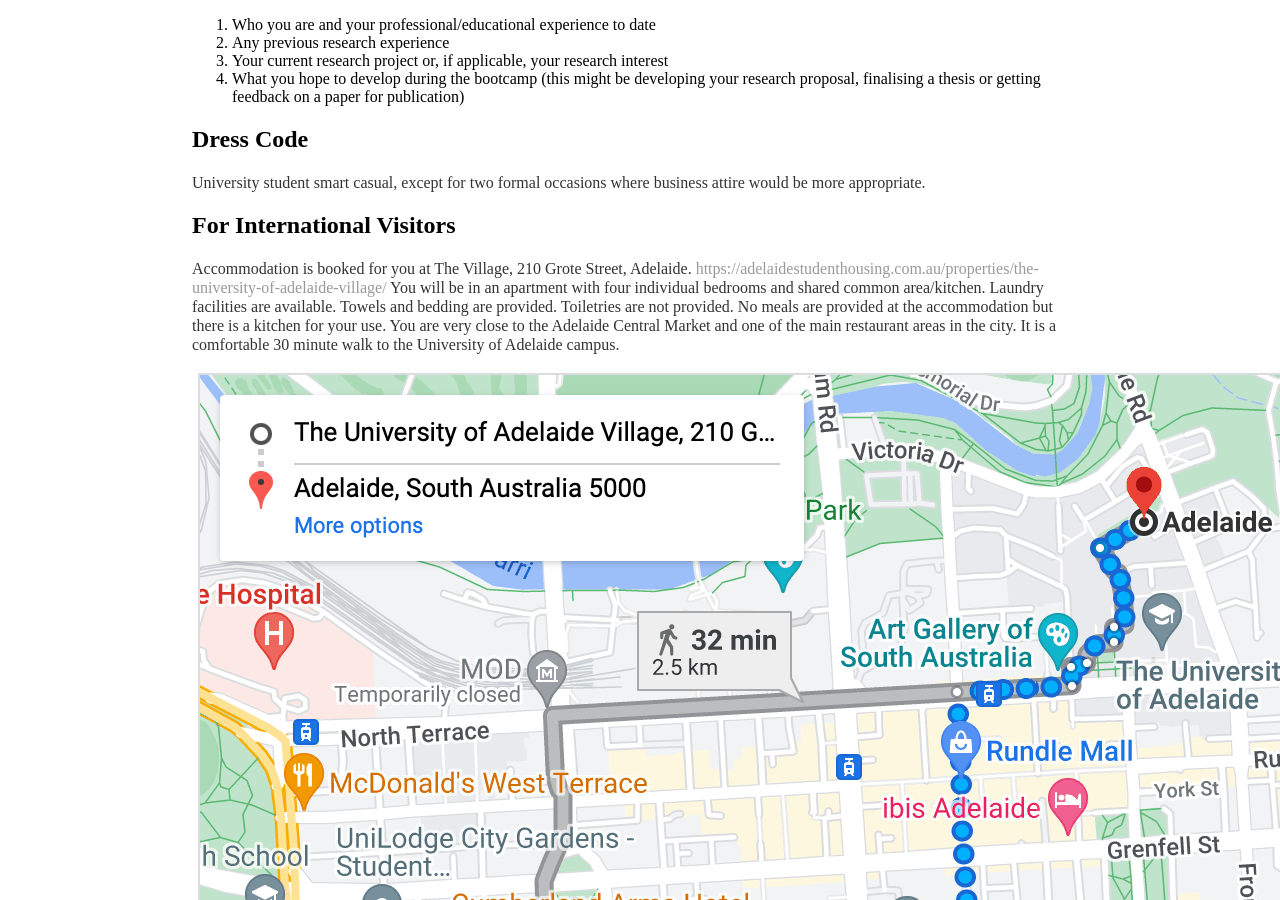
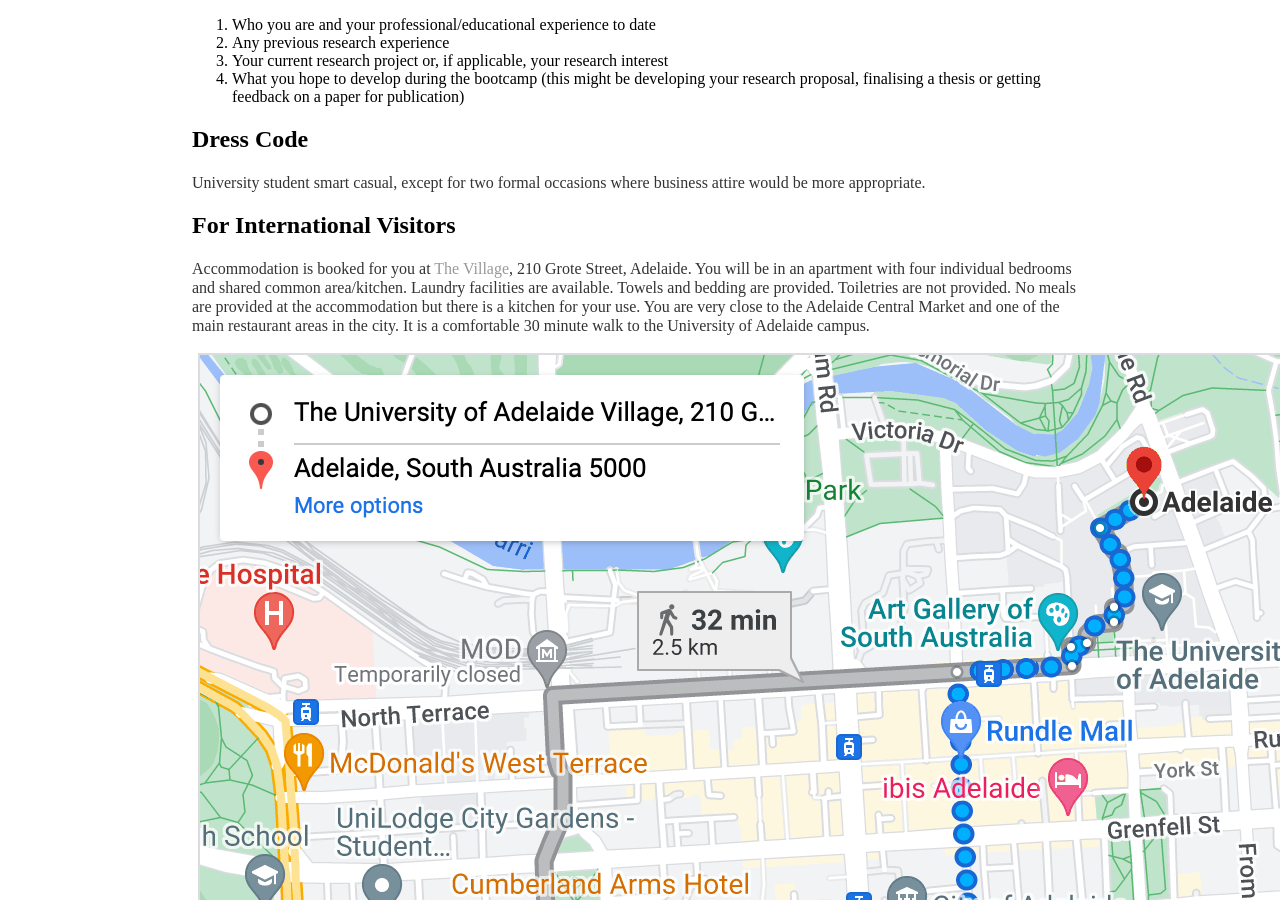
Before and after one commit to rhematt/rhematt.github.io, a Jekyll site: the page built from CSRBC23/index.md, in a window 1280 px wide and 900 px high, scrolled down 757 px. Built offline with Jekyll 4.4.1, drawn with Linux system fonts in a browser that asks for light colours; some of the changed lines change nothing that is shown.

Commit message:
Update index.md

```diff
--- a/CSRBC23/index.md
+++ b/CSRBC23/index.md
@@ -34,8 +34,7 @@
 University student smart casual, except for two formal occasions where business attire would be more appropriate.
 
 ## For International Visitors
-Accommodation is booked for you at The Village, 210 Grote Street, Adelaide.
-[https://adelaidestudenthousing.com.au/properties/the-university-of-adelaide-village/](https://adelaidestudenthousing.com.au/properties/the-university-of-adelaide-village/)
+Accommodation is booked for you at [The Village](https://adelaidestudenthousing.com.au/properties/the-university-of-adelaide-village/), 210 Grote Street, Adelaide.
 You will be in an apartment with four individual bedrooms and shared common area/kitchen. Laundry facilities are available. Towels and bedding are provided. Toiletries are not provided.
 No meals are provided at the accommodation but there is a kitchen for your use.
 You are very close to the Adelaide Central Market and one of the main restaurant areas in the city. It is a comfortable 30 minute walk to the University of Adelaide campus.
```
